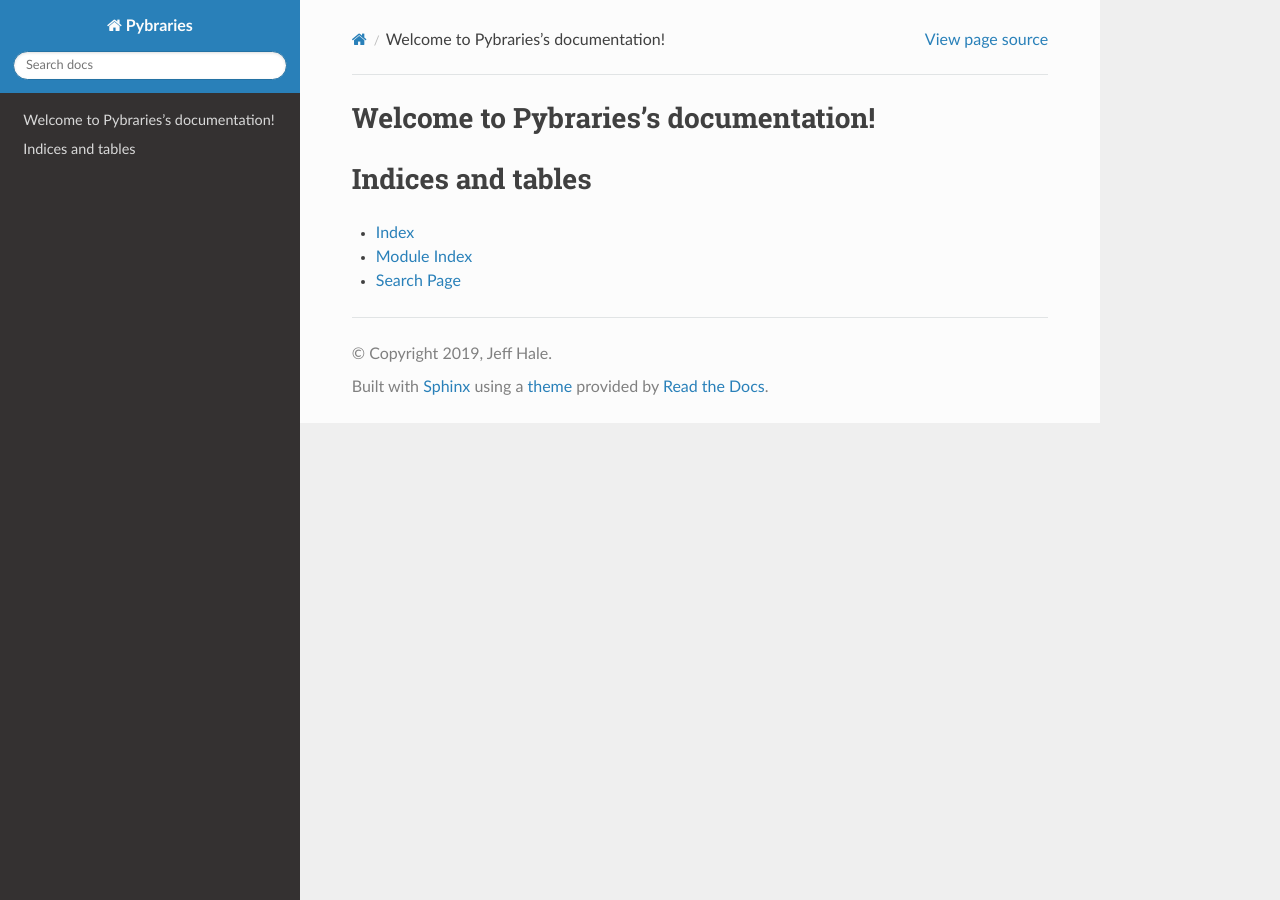
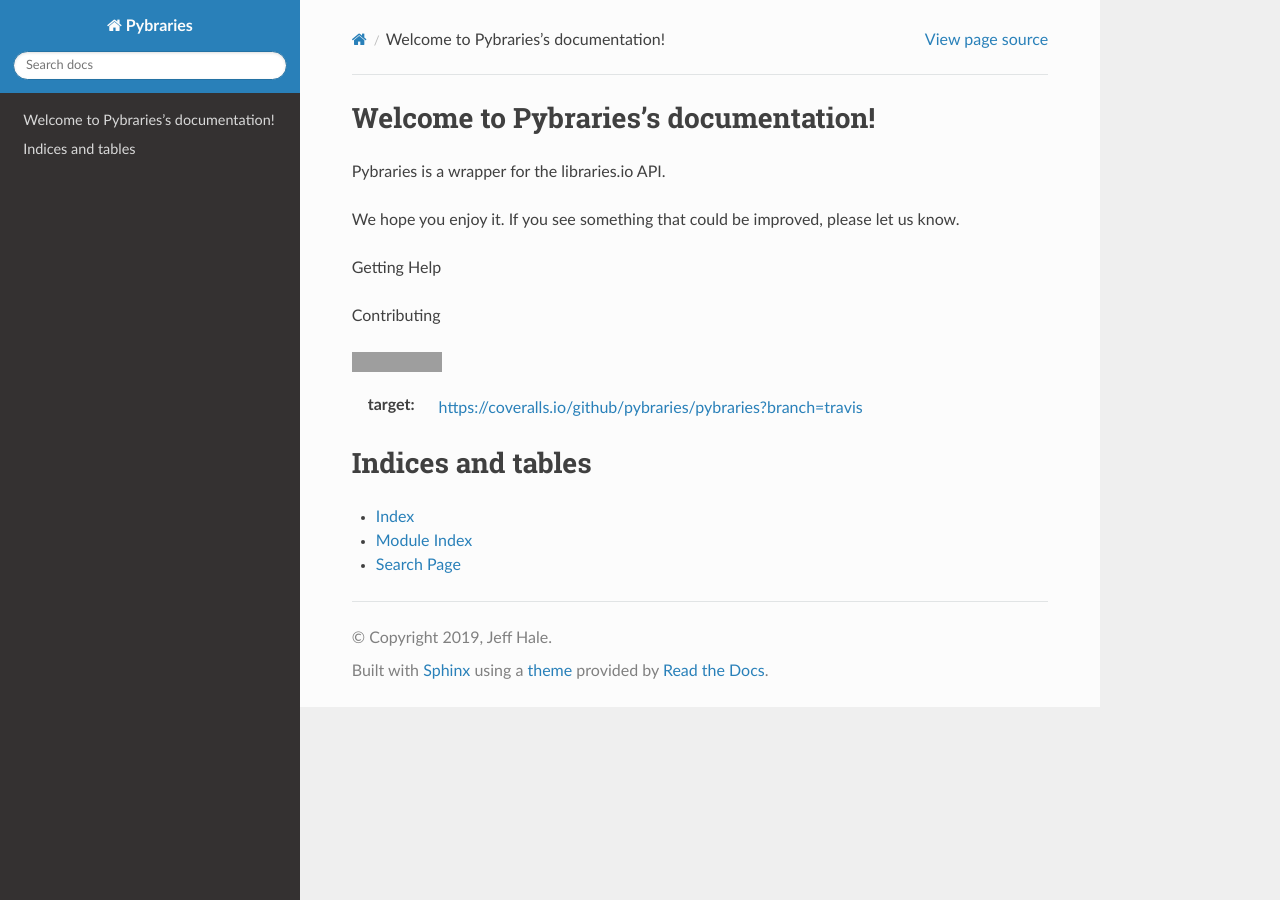
Before and after one commit to pybraries/pybraries, a Sphinx documentation site: the page built from docs/index.rst, in a window 1280 px wide. Built offline with Sphinx 7.4.7 and the Read the Docs theme 2.0.0, drawn with Linux system fonts in a browser that asks for light colours; grey boxes are pictures that could not be loaded.

Commit message:
updates index

```diff
--- a/docs/index.rst
+++ b/docs/index.rst
@@ -5,6 +5,22 @@
 
 Welcome to Pybraries's documentation!
 =====================================
+
+Pybraries is a wrapper for the libraries.io API.
+
+We hope you enjoy it. If you see something that could be improved, please let us know.
+
+
+
+Getting Help
+
+
+Contributing
+
+
+.. image:: https://coveralls.io/repos/github/pybraries/pybraries/badge.svg?branch=travis
+:target: https://coveralls.io/github/pybraries/pybraries?branch=travis
+
 
 .. toctree::
    :maxdepth: 2
```
